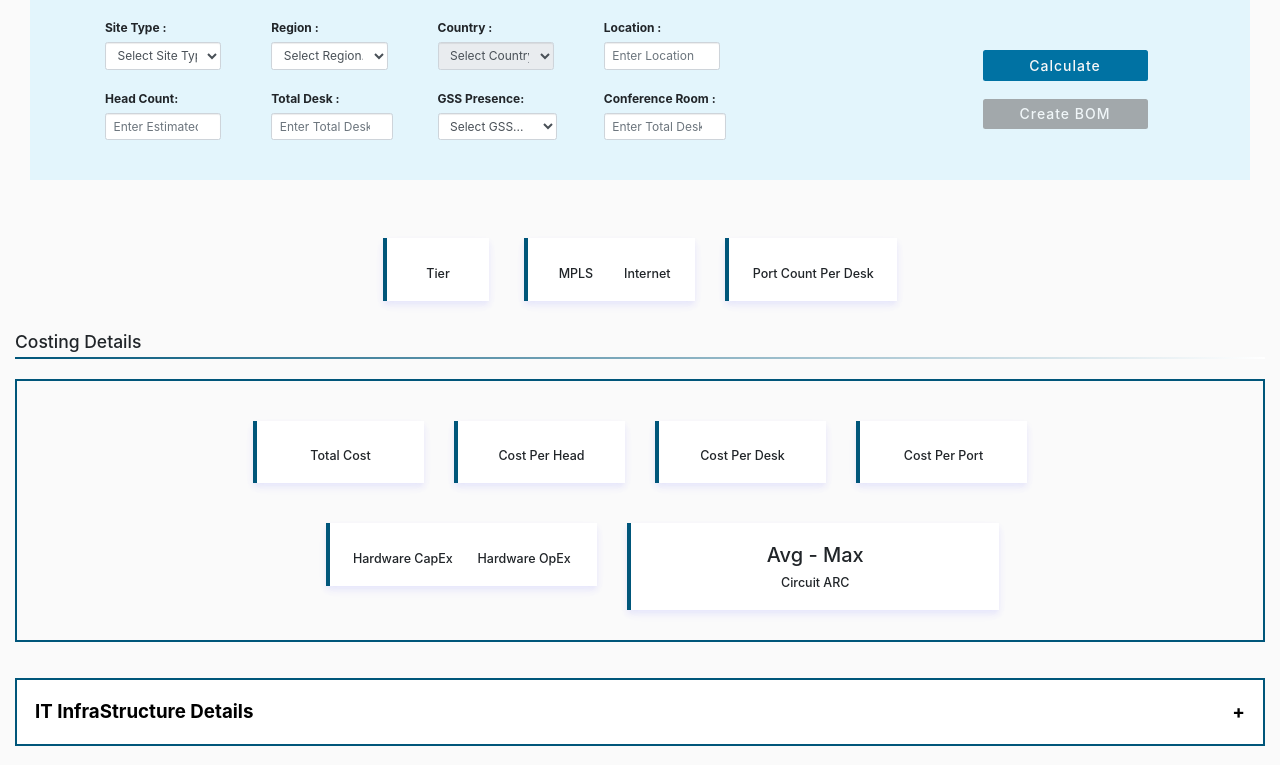
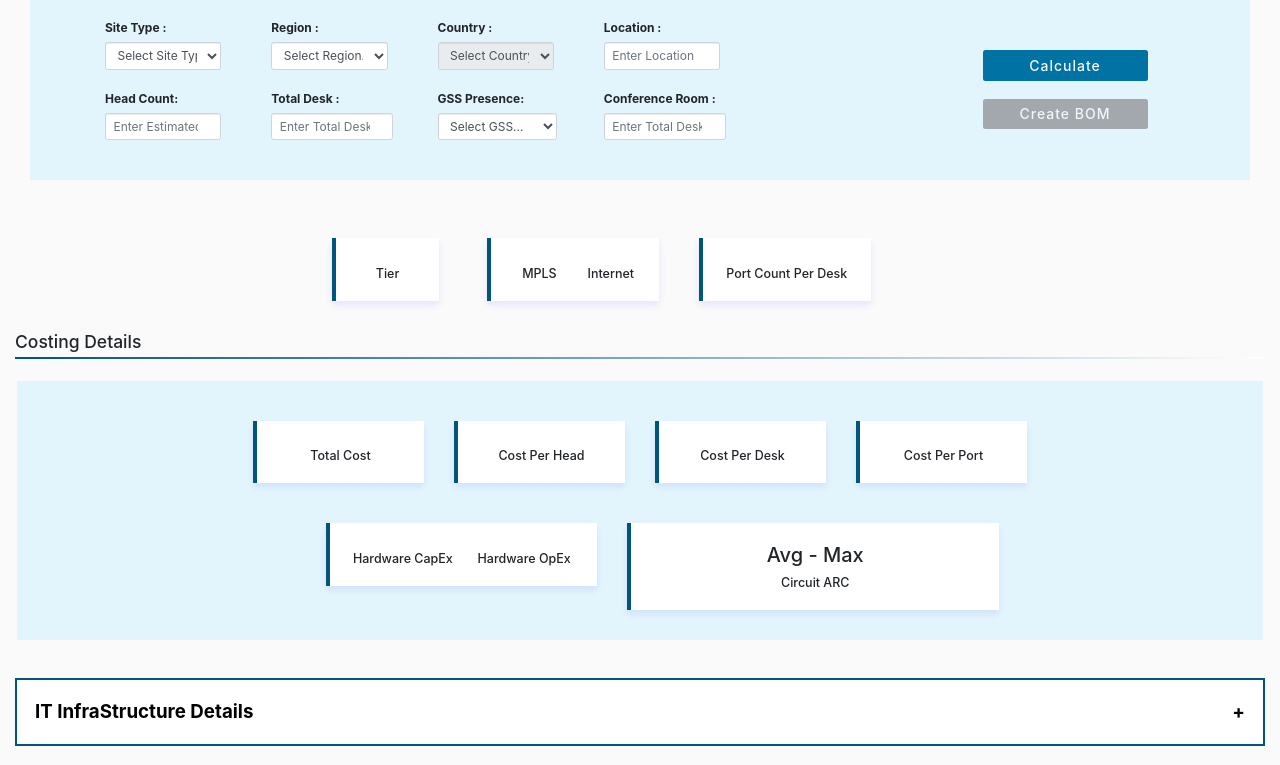
Before and after one commit to swetaS08/SC_Calculator, a Flask app: page /new in a window 1280 px wide. Shown: the part 101-866 px from the top of the page. Run offline with Flask 2, Linux system fonts and the light colour scheme; data that the repository does not hold is empty; some libraries are stand-ins or nearby versions.

Commit message:
Layout changed

```diff
--- a/static/css/style.css
+++ b/static/css/style.css
@@ -208,3 +208,6 @@ margin-bottom: 10px;
 .row_expand{
     border: 2px solid #00567A;
 }
+.row_cost{
+    border: 2px solid #FAFAFA;
+}
--- a/templates/new.html
+++ b/templates/new.html
@@ -116,7 +116,7 @@
 <br>
 <div class="container-fluid">
     <div class="row site_specifics justify-content-center">
-        <div class="col-md-1">
+        <div class="col-md-1" style="margin-left:-77px;">
             <div class="card" style="width:150%">
                 <div class="card-body">
                     <h2 class="card-title" id="site_tier"></h2>
@@ -124,7 +124,7 @@
                 </div>
             </div>
         </div>
-        <div class="col-md-2" style="margin-left:40px;">
+        <div class="col-md-2" style="margin-left:54px;">
             <div class="card">
                 <div class="row">
                     <div class="col" style="padding-right:0">
@@ -142,7 +142,7 @@
                 </div>
             </div>
         </div>
-        <div class="col-md-2">
+        <div class="col-md-2" style="margin-left:10px;">
             <div class="card">
                 <div class="card-body">
                     <h2 class="card-title" id="site_port_count"></h2>
@@ -154,7 +154,7 @@
     <h3>Costing Details</h3>
     <hr class="line">
 
-    <div class="row_expand">
+    <div class="row_cost" style="background:#E3F5FC;">
         <div class="row site_specifics justify-content-center" id="site_cost_details">
              <div class="col-md-2" style="">
                 <div class="card">
```
